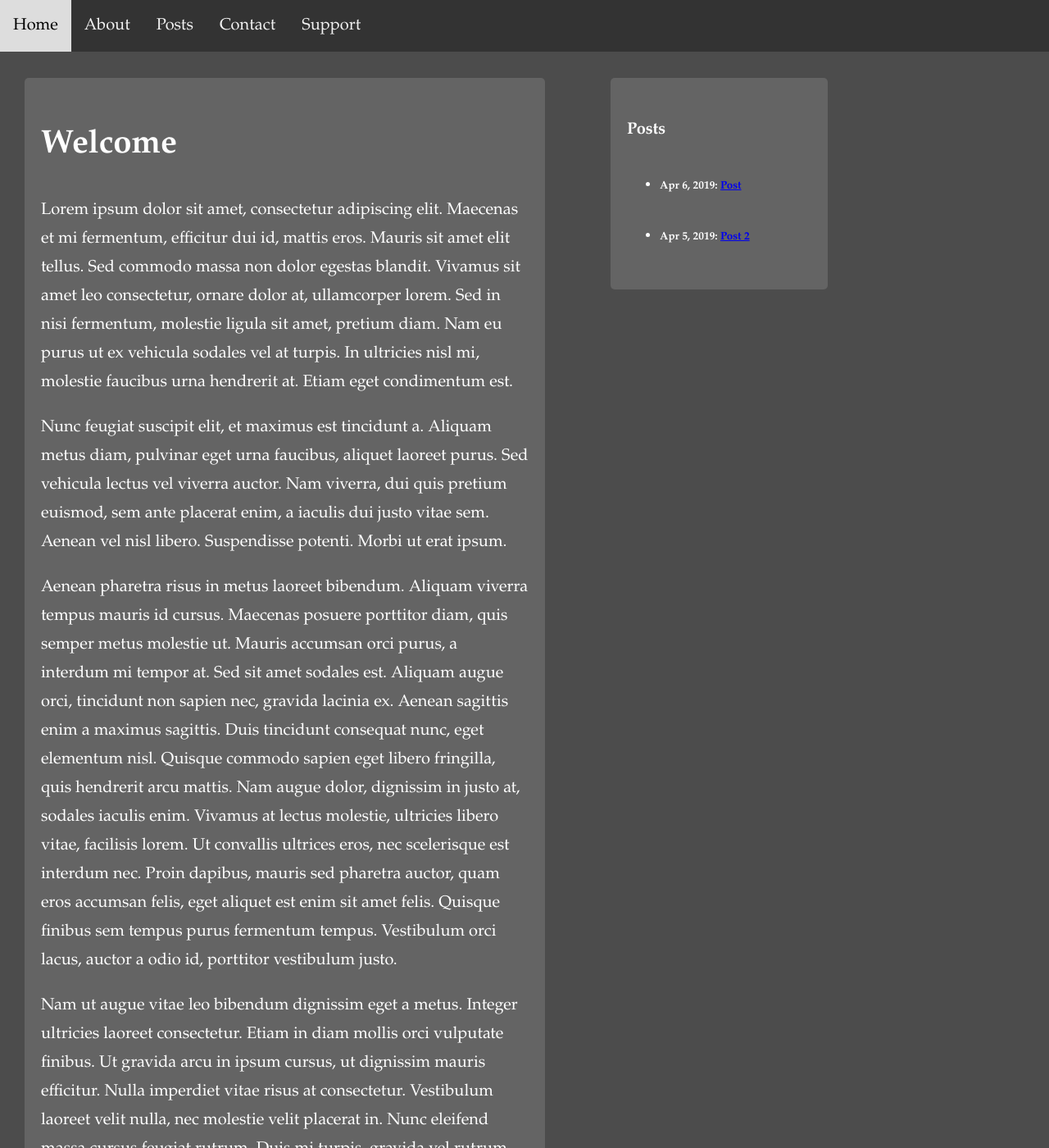
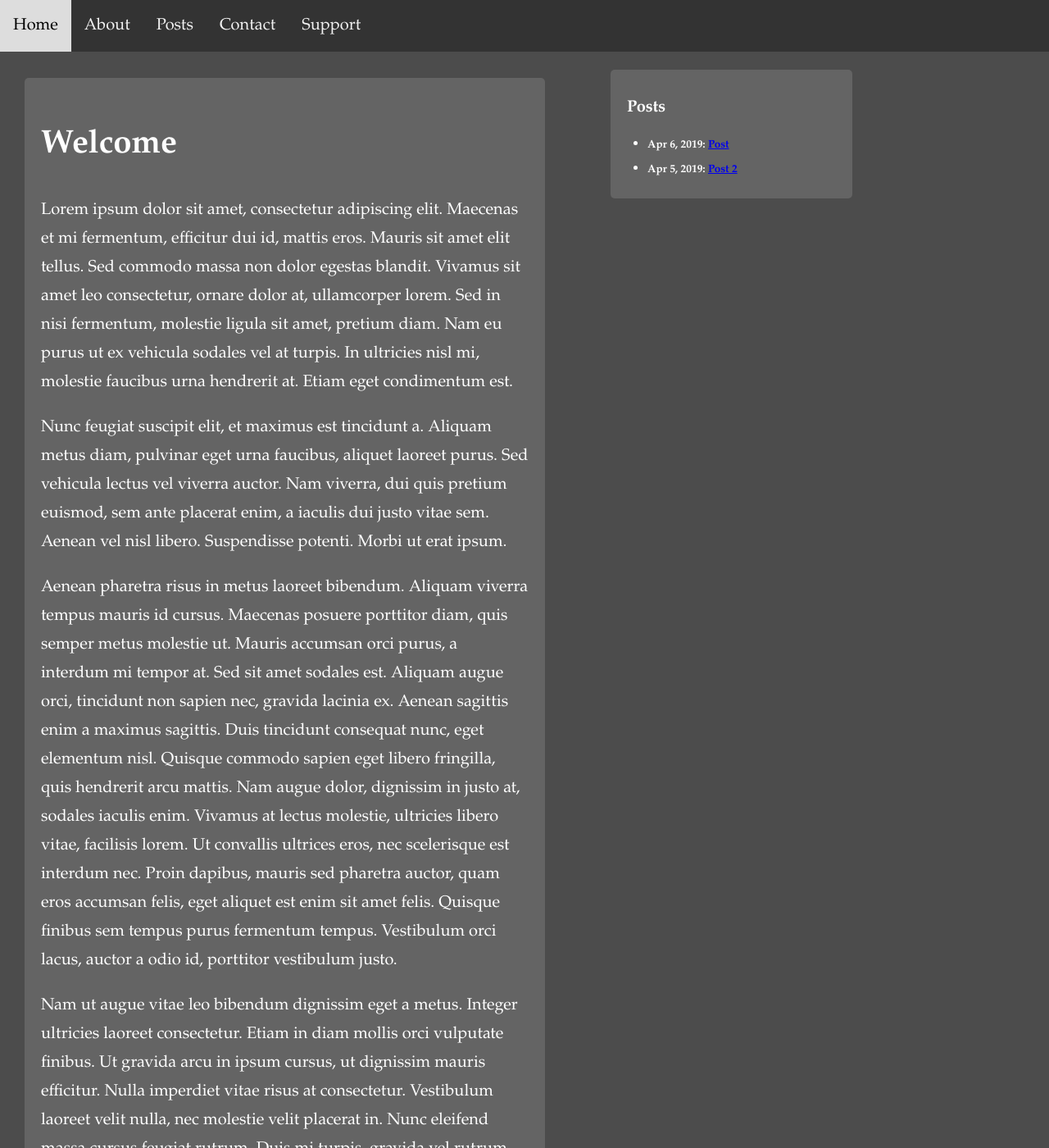
Before and after one commit to sutterj/jekylldark, a Jekyll site: the page built from index.html, in a window 1280 px wide and 1400 px high. Shown: the whole window at 82% size. Built offline with Jekyll 4.4.1, drawn with Linux system fonts in a browser that asks for light colours; nearby versions of some CDN libraries.

Commit message:
Update _sidebar.scss

```diff
--- a/_sass/components/_sidebar.scss
+++ b/_sass/components/_sidebar.scss
@@ -1,6 +1,17 @@
 .posts {
   background-color: #FFF2;
   border-radius: 5px;
-  margin: 75px 30px 70px 30px;
+  line-height: 0px;
+  margin: 65px 0px 65px 30px;
   padding: 20px;
 }
+
+.post-list {
+  margin: 30px 0 0 20px;
+  padding: 0 0 0 5px;
+}
+
+h6.post-header {
+  line-height: 30px;
+  margin: 0;
+}
```
